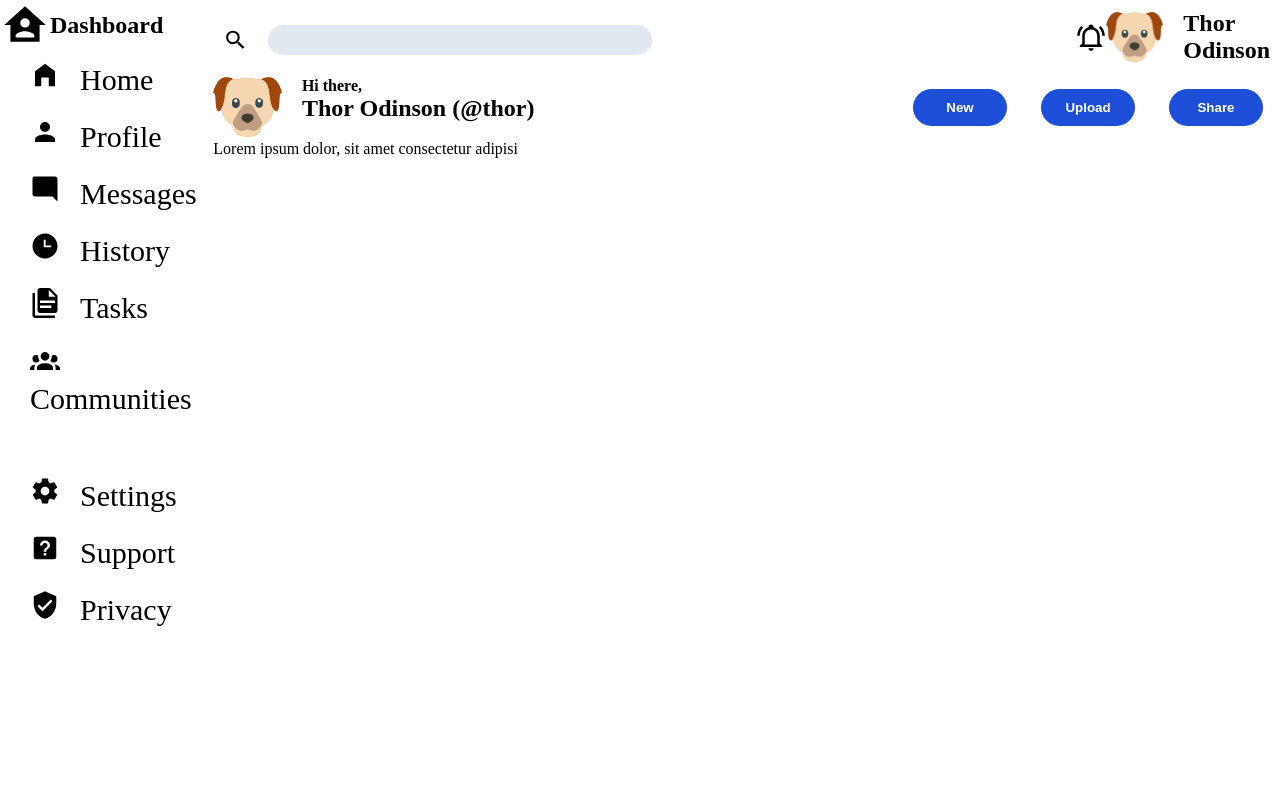
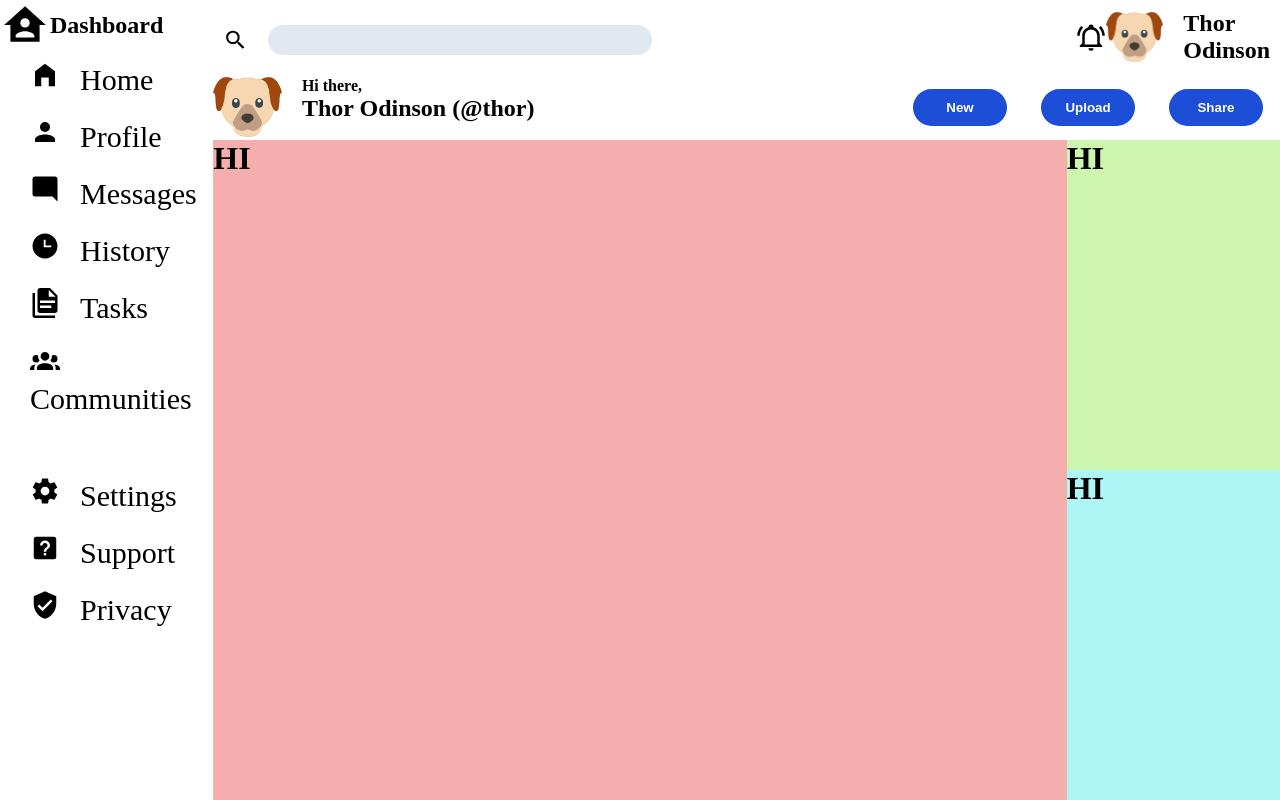
Before and after one commit to Hamburger-coder/admin-dashboard, a plain HTML site: page index.html in a window 1280 px wide. Drawn offline with Linux system fonts and the light colour scheme.

Commit message:
Added a div called  main which is for the main part of the website and contains the projects area and the announcements and trending sidebar. Organized the respective columns and rows and added background colors to make the easily identifiable. Added dummy content

```diff
--- a/index.html
+++ b/index.html
@@ -61,8 +61,10 @@
                 </button>
             </div>
         </div>
-        <div class="dummy">
-            <p>Lorem ipsum dolor, sit amet consectetur adipisi</p>
+        <div class="main">
+            <div class="projects"><h1>HI</h1></div>
+            <div class="announcements"><h1>HI</h1></div>
+            <div class="trending"><h1>HI</h1></div>
         </div>
     </div>
 
--- a/styles.css
+++ b/styles.css
@@ -165,3 +165,22 @@ li > a > img {
 .dogg-hi-thor {
     display: flex;
 }
+
+.main {
+    display: grid;
+    grid-template-columns: 80fr 20fr;
+    grid-template-rows: 1fr 1fr;
+}
+
+.projects {
+    grid-row: span 2;
+    background-color: rgba(240, 128, 128, 0.637);
+}
+
+.announcements {
+    background-color: rgba(178, 240, 128, 0.637);
+}
+
+.trending {
+    background-color: rgba(128, 240, 240, 0.637);
+}
```
